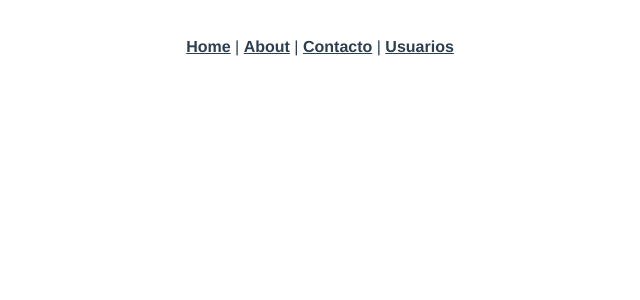
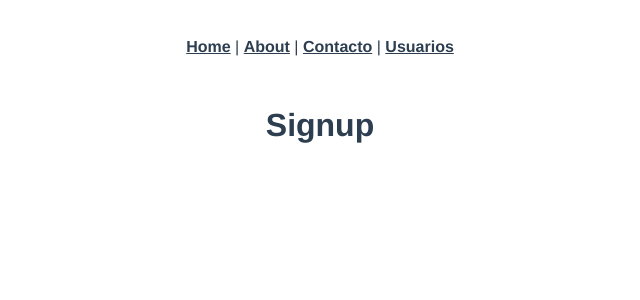
Before and after one commit to juanca84/vue-rutas-01, a Vue app: page /signup in a window 1280 px wide. Shown: the top 300 px of the page, without its empty margins (320-960 px from the left). Built offline with nearby package versions, Linux system fonts and the light colour scheme.

Commit message:
Adicionando más rutas login y signup

```diff
--- a/src/router/index.js
+++ b/src/router/index.js
@@ -3,6 +3,8 @@ import VueRouter from 'vue-router'
 import Home from '../views/Home.vue'
 import Contacto from '../views/Contacto.vue'
 import Usuarios from '../views/Usuarios.vue'
+import Login from '../views/Login.vue'
+import Signup from '../views/Signup.vue'
 
 Vue.use(VueRouter)
 
@@ -29,6 +31,16 @@ Vue.use(VueRouter)
     path: '/usuarios/:id',
     name: 'Usuarios',
     component: Usuarios
+  },
+  {
+    path: '/login',
+    name: 'Login',
+    component: Login
+  },
+  {
+    path: '/signup',
+    name: 'Signup',
+    component: Signup
   }
 ]
 
--- /dev/null
+++ b/src/views/Login.vue
@@ -0,0 +1,15 @@
+<template>
+    <div>
+        <h1>Login</h1>
+    </div>
+</template>
+
+<script>
+    export default {
+
+    }
+</script>
+
+<style lang="scss" scoped>
+
+</style>
--- /dev/null
+++ b/src/views/Signup.vue
@@ -0,0 +1,15 @@
+<template>
+    <div>
+        <h1>Signup</h1>
+    </div>
+</template>
+
+<script>
+    export default {
+
+    }
+</script>
+
+<style lang="scss" scoped>
+
+</style>
```
